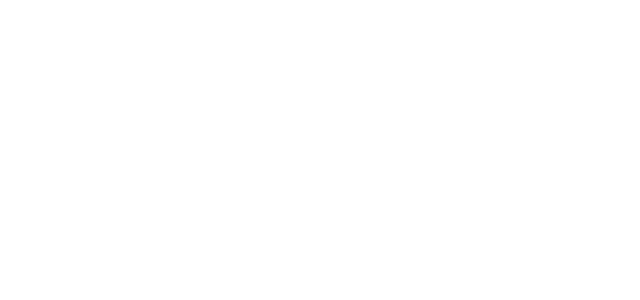
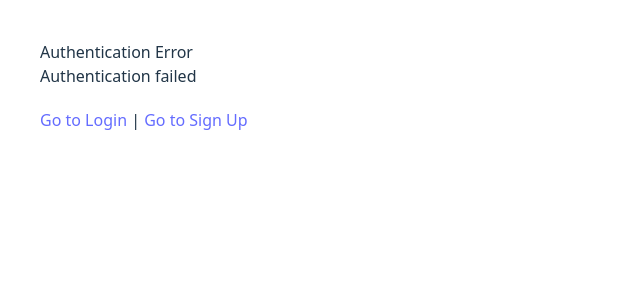
Before and after one commit to Anubha0308/risk-analyzer, a React (Vite) app in the folder animation-main/: page /auth-error in a window 1280 px wide. Before the commit this address had no page. Shown: the top 300 px of the page, without its empty margins (0-640 px from the left). Built offline with nearby package versions, Linux system fonts and the light colour scheme.

Commit message:
google auth errorsDisplay-fix

```diff
--- a/animation-main/src/App.jsx
+++ b/animation-main/src/App.jsx
@@ -8,6 +8,7 @@ import SellAdvice from "./graphs/selladvice.jsx";
 import About from "./components/About.jsx";
 import MarketOverview from "./components/MarketOverview.jsx";
 import Profile from "./components/Profile.jsx";
+import AuthError from "./components/auth_error.jsx";
 
 function App() {
   return (
@@ -20,6 +21,7 @@ function App() {
         <Route path="/about" element={<About />} />
         <Route path="/market-overview" element={<MarketOverview />} />
         <Route path="/profile" element={<Profile />} />
+        <Route path="/auth-error" element={<AuthError />} />
       </Routes>
     </BrowserRouter>
   );
--- /dev/null
+++ b/animation-main/src/components/auth_error.jsx
@@ -0,0 +1,27 @@
+import { useSearchParams, Link } from "react-router-dom";
+
+function AuthError() {
+  const [params] = useSearchParams();
+  const type = params.get("type");
+
+  const messages = {
+    not_registered: "Account not found. Please sign up first.",
+    already_exists: "Account already exists. Please log in.",
+    google: "Google authentication failed. Please try again.",
+  };
+
+  return (
+    <div style={{ padding: 40 }}>
+      <h2>Authentication Error</h2>
+      <p>{messages[type] || "Authentication failed"}</p>
+
+      <div style={{ marginTop: 20 }}>
+        <Link to="/login">Go to Login</Link>
+        {" | "}
+        <Link to="/register">Go to Sign Up</Link>
+      </div>
+    </div>
+  );
+}
+
+export default AuthError;
```
Also changed, not shown: 1 other file (tests, documents, lock files or other folders).
